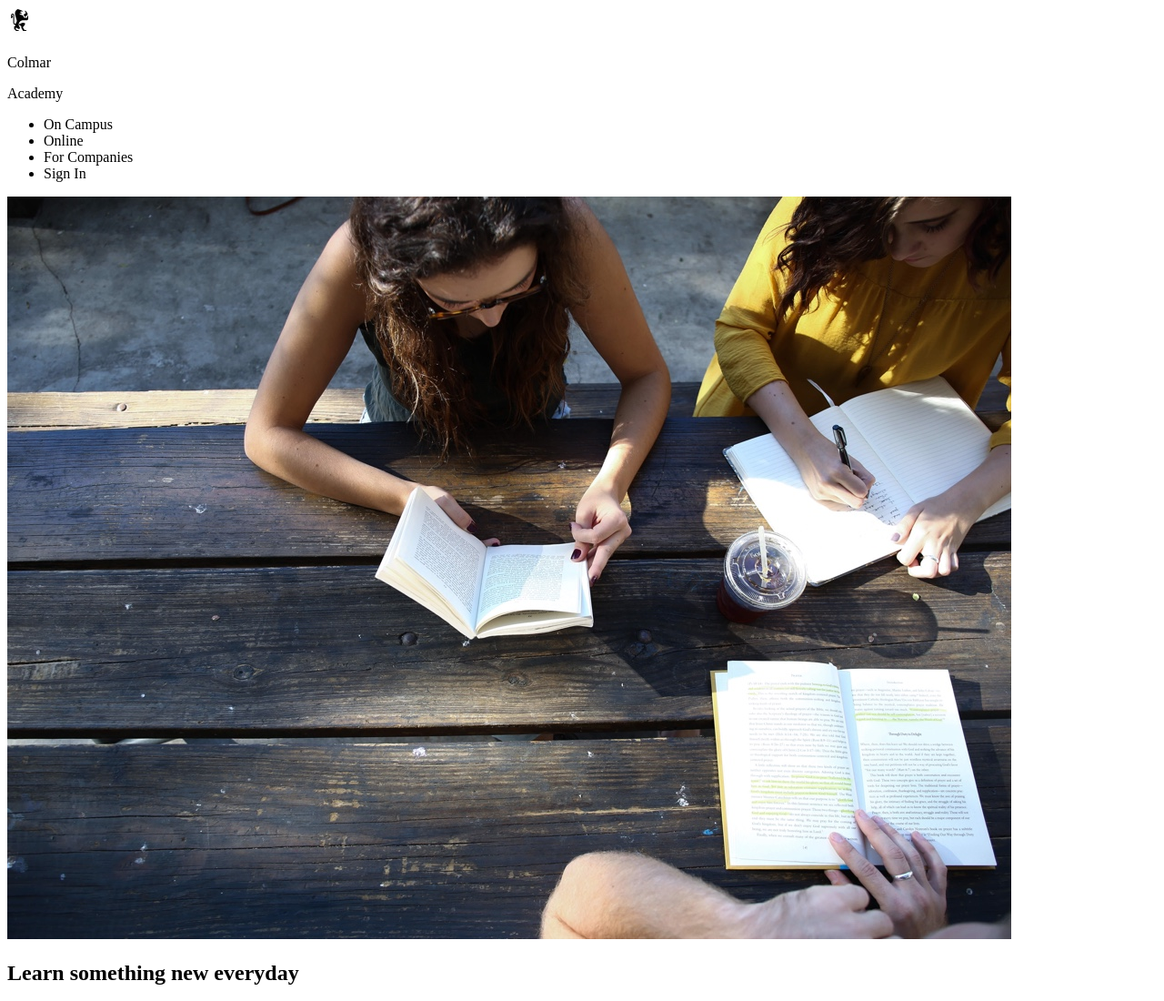
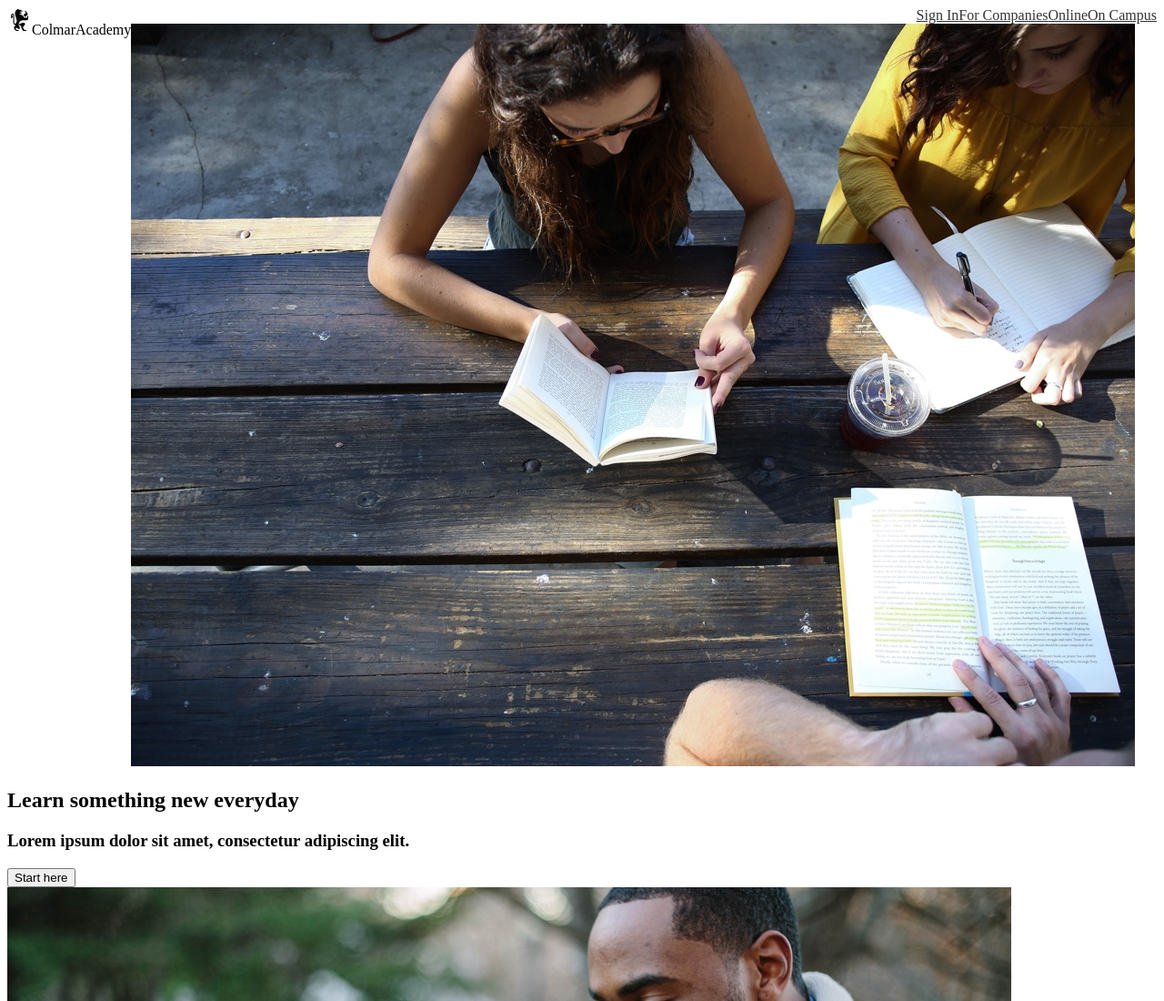
Before and after one commit to bourne-sec/colmar, a plain HTML site: page index.html in a window 1280 px wide. Shown: the top 1100 px of the page at 91% size. Drawn offline with Linux system fonts and the light colour scheme.

Commit message:
Add nav bar css

```diff
--- a/index.html
+++ b/index.html
@@ -12,13 +12,11 @@
             <p class="colmar">Colmar</p><p class="academy">Academy</p>
 
             <!-- Navigation Bar -->
-            <nav>
-                <ul>
-                    <li>On Campus</li>
-                    <li>Online</li>
-                    <li>For Companies</li>
-                    <li>Sign In</li>
-                </ul>
+            <nav class="topnav">
+                <a href="#">On Campus</a>
+                <a href="#">Online</a>
+                <a href="#">For Companies</a>
+                <a href="#">Sign In</a>
             </nav>
 
         </header>
--- a/resources/css/style.css
+++ b/resources/css/style.css
@@ -0,0 +1,21 @@
+.topnav {
+    overflow: hidden;
+}
+
+.topnav a {
+    float: right;
+    color: #333333;
+    text-align: center;
+    padding: auto 16px;
+}
+
+header img {
+    display: inline-block;
+    float: left;
+}
+
+.colmar,
+.academy {
+    display: inline-block;
+    float: left;
+}
```
